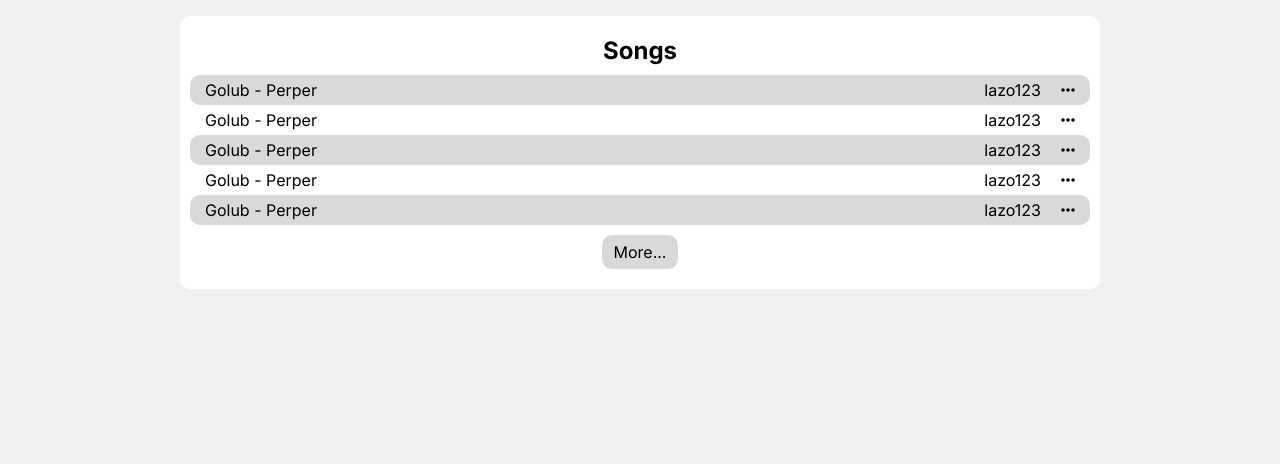
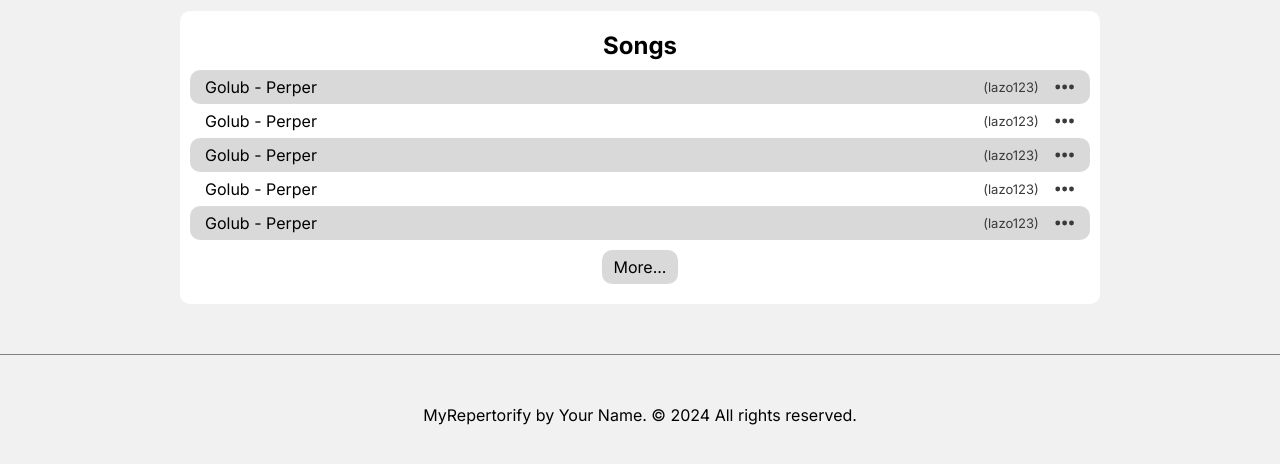
Before and after one commit to arben-djokovic/repertorify-reactjs, a React (Create React App) app: page / in a window 1280 px wide. Shown: the part 608-1072 px from the top of the page. Before the commit the page ends 923 px from the top, so only its background shows below. Built offline with nearby package versions, Linux system fonts and the light colour scheme.

Commit message:
Created footer

```diff
--- a/src/App.js
+++ b/src/App.js
@@ -4,6 +4,7 @@ import "./App.scss";
 import Sidebar from "./components/Sidebar/Sidebar";
 import RightSidebar from "./components/RightSidebar/RightSidebar";
 import Home from "./pages/Home/Home";
+import Footer from "./components/Footer/Footer";
 
 function App() {
   return (
@@ -19,6 +20,7 @@ function App() {
         </div>
         <RightSidebar />
       </main>
+      <Footer />
     </div>
   );
 }
--- /dev/null
+++ b/src/components/Footer/Footer.js
@@ -0,0 +1,10 @@
+import React from 'react'
+import "./footer.scss"
+
+export default function Footer() {
+  return (
+    <footer>
+        MyRepertorify by Your Name. © 2024 All rights reserved.
+    </footer>
+  )
+}
--- /dev/null
+++ b/src/components/Footer/footer.scss
@@ -0,0 +1,7 @@
+footer{
+    padding: 50px;
+    display: flex;
+    justify-content: center;
+    align-items: center;
+    border-top: 1px solid gray;
+}
--- a/src/components/SongItem/SongItem.js
+++ b/src/components/SongItem/SongItem.js
@@ -2,13 +2,19 @@ import React from 'react'
 import "./songItem.scss"
 import { FontAwesomeIcon } from '@fortawesome/react-fontawesome'
 import { faEllipsis } from '@fortawesome/free-solid-svg-icons'
+import { useNavigate } from 'react-router-dom'
 
 export default function SongItem({song, i}) {
-  return (<div className={i%2 === 0 ? "songitem link" : "songitem2 link"}>
+  const navigate = useNavigate()
+  const songClick = (e) => {
+    if(e.target.id === "icon" || e.target.tagName  === "path") return
+    navigate("/songs/"+i)
+  }
+  return (<div onClick={songClick} className={i%2 === 0 ? "songitem link" : "songitem2 link"}>
     <p className="title">Golub - Perper</p>
     <div className="right">
-      <p className="username">lazo123</p>
-      <FontAwesomeIcon icon={faEllipsis} />
+      <p className="username">(lazo123)</p>
+      <FontAwesomeIcon id='icon' onClick={(e) => console.log(e.target)} icon={faEllipsis} />
     </div>
   </div>
   )
--- a/src/components/SongItem/songItem.scss
+++ b/src/components/SongItem/songItem.scss
@@ -5,10 +5,19 @@
     align-items: center;
     border-radius: 10px;
     background-color: #D9D9D9;
+    color: black;
     .right{
       display: flex;
-      grid-gap: 20px;
+      grid-gap: 15px;
       align-items: center;
+      color: #3a3a3a;
+      .username{
+        font-size: 13px;
+      }
+      #icon{
+        padding: 1px;
+        font-size: 22px;
+      }
     }
 }
 .songitem2{
--- a/src/pages/Home/Home.js
+++ b/src/pages/Home/Home.js
@@ -64,7 +64,7 @@ export default function Home() {
       <section className="songsHome">
         <h1>Songs</h1>
         <div className="listSongs">
-          {[1,2,3,4,5].map((song, i) => <SongItem i={i} />)}
+          {[1,2,3,4,5].map((song, i) => <SongItem key={i} i={i} />)}
         </div>
           <Link to="/songs" className="moreBtn">More...</Link>
       </section>
--- a/src/pages/Home/home.scss
+++ b/src/pages/Home/home.scss
@@ -1,6 +1,6 @@
 .home {
     max-width: calc(100vw - 180px - 180px);
-    padding: 2vw 0px;
+    padding: 20px 0px 50px 0px;
     .swiperSection {
       // width: 100%;
       display: flex;
@@ -45,7 +45,7 @@
       .swiper-slide-prev,
       .swiper-slide-next {
         img, h1{
-            opacity: 0.1;
+            opacity: 0.08;
         }
         z-index: 1;
       }
```
